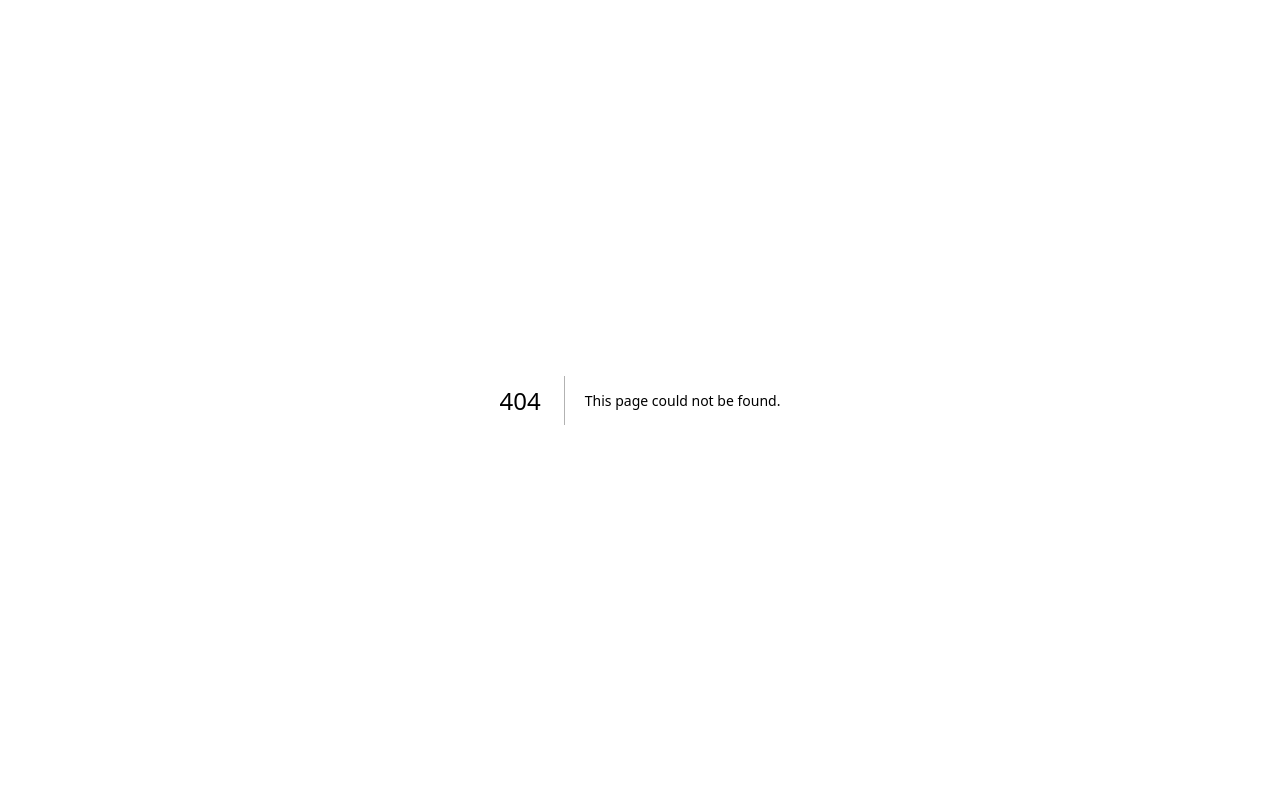
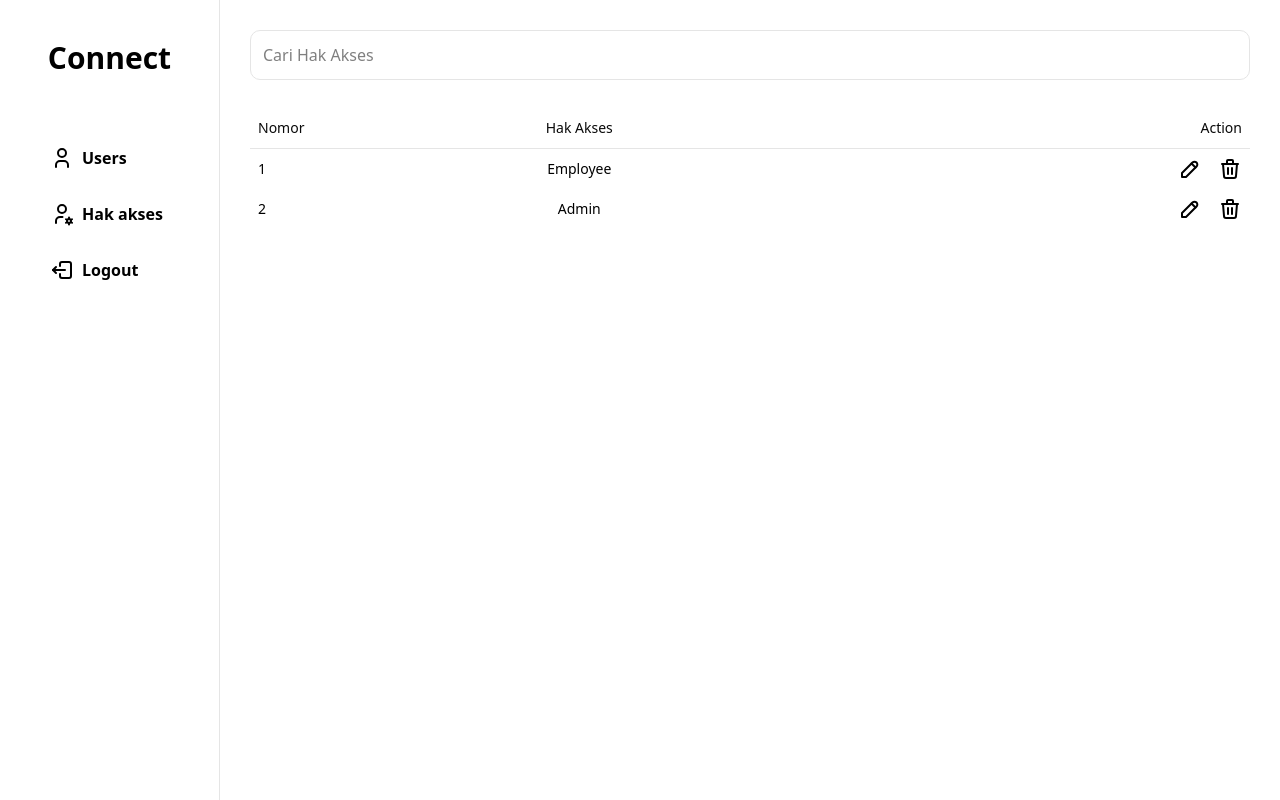
Before and after one commit to windywlndrii/connect-app, a Next.js app: page /admin/roles in a window 1280 px wide. Before the commit this address had no page. Built offline with nearby package versions, Linux system fonts and the light colour scheme.

Commit message:
roles dan layout

```diff
--- /dev/null
+++ b/src/app/admin/layout.js
@@ -0,0 +1,38 @@
+import {
+  IconLogout2,
+  IconUser,
+  IconUserBolt,
+  IconUserCog,
+} from "@tabler/icons-react";
+
+export default function AdminLayout({ children }) {
+  return (
+    <div id="container" className="flex h-[100vh] text-black">
+      <section
+        id="navigation"
+        className="bg-white p-10 w-[220px] border-r flex flex-col"
+      >
+        <h1 className="text-3xl font-bold text-center">Connect</h1>
+        <div className="flex flex-col gap-3 mt-15">
+          <button className="p-2.5 text-left text-base cursor-pointer flex items-center gap-2 rounded-lg font-bold">
+            <IconUser /> Users
+          </button>
+          <button className="p-2.5 text-left text-base cursor-pointer flex items-center gap-2 rounded-lg font-bold">
+            <IconUserCog /> Hak akses
+          </button>
+          <button className="p-2.5 text-left text-base cursor-pointer flex items-center gap-2 rounded-lg font-bold">
+            <IconLogout2 /> Logout
+          </button>
+        </div>
+      </section>
+      <section
+        id="content"
+        className="bg-white w-[85%] flex-1 p-[30px] overflow-y-auto"
+      >
+        <div className="flex flex-col gap-4">
+          {children}
+        </div>
+      </section>
+    </div>
+  )
+};
--- /dev/null
+++ b/src/app/admin/roles/page.js
@@ -0,0 +1,50 @@
+import {
+  Table,
+  TableBody,
+  TableCaption,
+  TableCell,
+  TableHead,
+  TableHeader,
+  TableRow,
+} from "@/components/ui/table";
+import { IconPencil, IconTrash } from "@tabler/icons-react";
+
+export default function RolesPage() {
+  return (
+    <div>
+      <input
+        type="search"
+        placeholder="Cari Hak Akses"
+        className="w-full p-3 border rounded-lg mb-7 text-base"
+      />
+
+      <Table>
+        <TableHeader>
+          <TableRow>
+            <TableHead className="w-[100px]">Nomor</TableHead>
+            <TableHead className="text-center">Hak Akses</TableHead>
+            <TableHead className="text-right">Action</TableHead>
+          </TableRow>
+        </TableHeader>
+        <TableBody>
+          <TableRow>
+            <TableCell className="font-medium">1</TableCell>
+            <TableCell className="text-center">Employee</TableCell>
+            <TableCell className="flex justify-end gap-4 ">
+              <IconPencil /> <IconTrash />
+            </TableCell>
+          </TableRow>
+        </TableBody>
+        <TableBody>
+          <TableRow>
+            <TableCell className="font-medium">2</TableCell>
+            <TableCell className="text-center">Admin</TableCell>
+            <TableCell className="flex justify-end gap-4 ">
+              <IconPencil /> <IconTrash />
+            </TableCell>
+          </TableRow>
+        </TableBody>
+      </Table>
+    </div>
+  );
+}
--- a/src/app/users/page.js
+++ b/src/app/admin/users/page.js
@@ -12,23 +12,6 @@ export default function UserPages() {
 
   return (
     <div id="container" className="flex h-[100vh] text-black">
-      <section
-        id="navigation"
-        className="bg-white p-10 w-[220px] border-r flex flex-col"
-      >
-        <h1 className="text-3xl font-bold text-center">Connect</h1>
-        <div className="flex flex-col gap-3 mt-15">
-          <button className="p-2.5 text-left text-base cursor-pointer flex items-center gap-2 rounded-lg font-bold">
-            <IconUser /> Users
-          </button>
-          <button className="p-2.5 text-left text-base cursor-pointer flex items-center gap-2 rounded-lg font-bold">
-            <IconUserCog /> Hak akses
-          </button>
-          <button className="p-2.5 text-left text-base cursor-pointer flex items-center gap-2 rounded-lg font-bold">
-            <IconLogout2 /> Logout
-          </button>
-        </div>
-      </section>
       <section
         id="content"
         className="bg-white w-[85%] flex-1 p-[30px] overflow-y-auto"
--- /dev/null
+++ b/src/components/ui/table.jsx
@@ -0,0 +1,123 @@
+"use client"
+
+import * as React from "react"
+
+import { cn } from "@/lib/utils"
+
+function Table({
+  className,
+  ...props
+}) {
+  return (
+    <div data-slot="table-container" className="relative w-full overflow-x-auto">
+      <table
+        data-slot="table"
+        className={cn("w-full caption-bottom text-sm", className)}
+        {...props} />
+    </div>
+  );
+}
+
+function TableHeader({
+  className,
+  ...props
+}) {
+  return (
+    <thead
+      data-slot="table-header"
+      className={cn("[&_tr]:border-b", className)}
+      {...props} />
+  );
+}
+
+function TableBody({
+  className,
+  ...props
+}) {
+  return (
+    <tbody
+      data-slot="table-body"
+      className={cn("[&_tr:last-child]:border-0", className)}
+      {...props} />
+  );
+}
+
+function TableFooter({
+  className,
+  ...props
+}) {
+  return (
+    <tfoot
+      data-slot="table-footer"
+      className={cn("bg-muted/50 border-t font-medium [&>tr]:last:border-b-0", className)}
+      {...props} />
+  );
+}
+
+function TableRow({
+  className,
+  ...props
+}) {
+  return (
+    <tr
+      data-slot="table-row"
+      className={cn(
+        "hover:bg-muted/50 data-[state=selected]:bg-muted border-b transition-colors",
+        className
+      )}
+      {...props} />
+  );
+}
+
+function TableHead({
+  className,
+  ...props
+}) {
+  return (
+    <th
+      data-slot="table-head"
+      className={cn(
+        "text-foreground h-10 px-2 text-left align-middle font-medium whitespace-nowrap [&:has([role=checkbox])]:pr-0 [&>[role=checkbox]]:translate-y-[2px]",
+        className
+      )}
+      {...props} />
+  );
+}
+
+function TableCell({
+  className,
+  ...props
+}) {
+  return (
+    <td
+      data-slot="table-cell"
+      className={cn(
+        "p-2 align-middle whitespace-nowrap [&:has([role=checkbox])]:pr-0 [&>[role=checkbox]]:translate-y-[2px]",
+        className
+      )}
+      {...props} />
+  );
+}
+
+function TableCaption({
+  className,
+  ...props
+}) {
+  return (
+    <caption
+      data-slot="table-caption"
+      className={cn("text-muted-foreground mt-4 text-sm", className)}
+      {...props} />
+  );
+}
+
+export {
+  Table,
+  TableHeader,
+  TableBody,
+  TableFooter,
+  TableHead,
+  TableRow,
+  TableCell,
+  TableCaption,
+}
```
